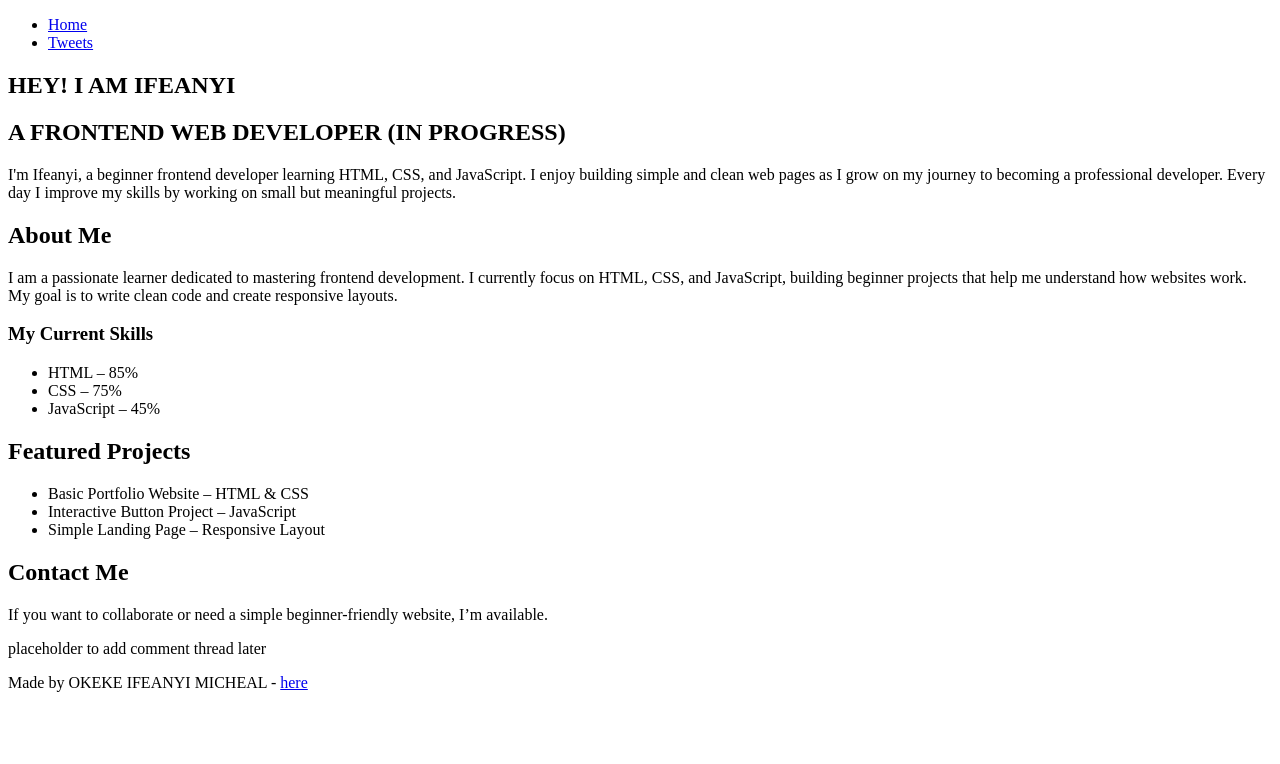
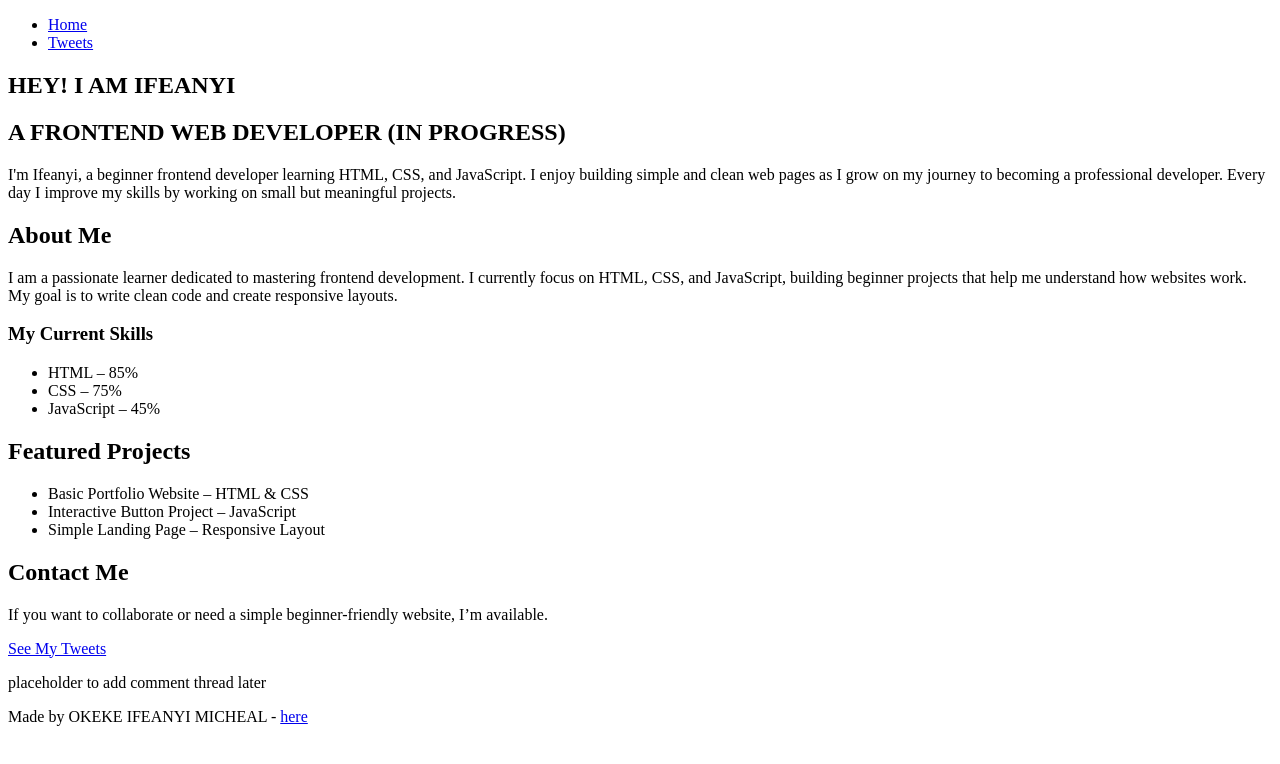
Before and after one commit to OkekeIfeanyi-lab/My_First_Portfolio, a plain HTML site: page html_basic/index.html in a window 1280 px wide. Drawn offline with Linux system fonts and the light colour scheme.

Commit message:
Add link to 'See My Tweets' in index.html

```diff
--- a/html_basic/index.html
+++ b/html_basic/index.html
@@ -52,6 +52,7 @@
 
             <h2>Contact Me</h2>
             <p>If you want to collaborate or need a simple beginner-friendly website, I’m available.</p>
+            <a href="tweets.html">See My Tweets</a>
         </article>
 
         <!-- ===== ASIDE ===== -->
```
